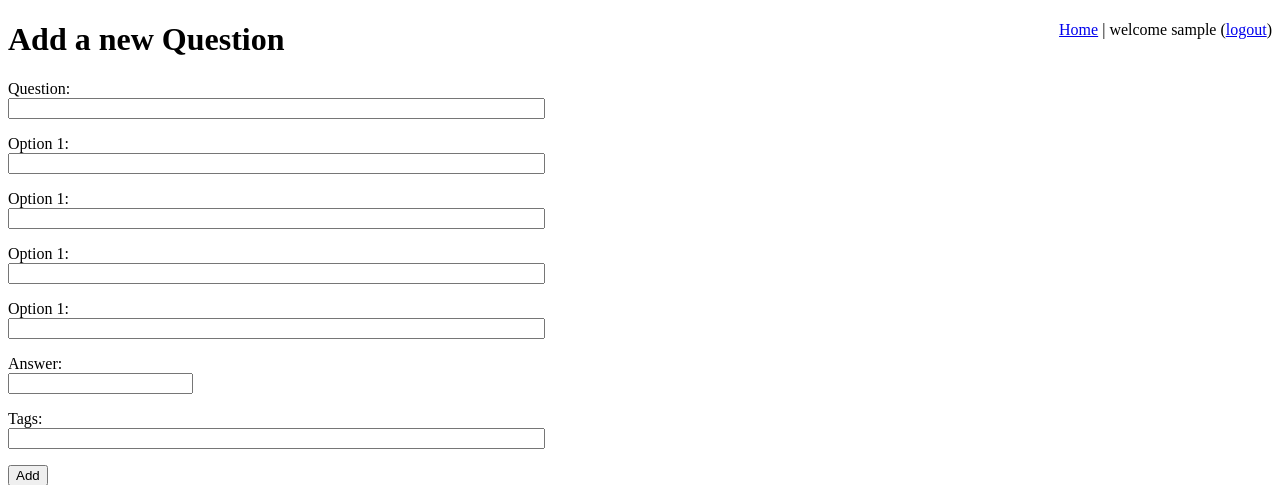
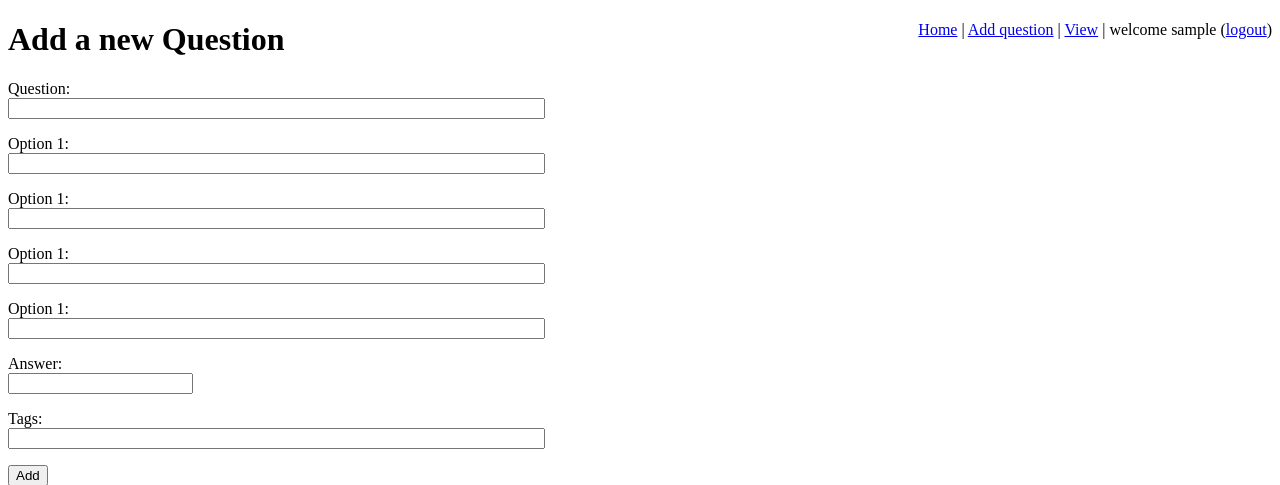
Before and after one commit to tushargosavi/oquiz, a Django app: page /question/add/ in a window 1280 px wide. Shown: the top 485 px of the page. Run offline with Django 3.2, Linux system fonts and the light colour scheme; the visitor is signed in with stand-in values (Sample User, id 1); parts of the project's set-up code (start-up, migrations or seed data) failed here and were passed over.

Commit message:
Added menu in navigation

```diff
--- a/templates/base.html
+++ b/templates/base.html
@@ -10,6 +10,8 @@
     <div id="nav">
       <a href="/">Home</a> |
       {% if user.is_authenticated %}
+         <a href="/question/add">Add question</a> |
+	 <a href="/user/{{ user.username }}/">View</a> |
          welcome {{ user.username }} (<a href="/logout">logout</a>)
       {% else %}
          <a href="/login">login</a> |
--- a/templates/quiz/question_save.html
+++ b/templates/quiz/question_save.html
@@ -2,7 +2,7 @@
 {% block title %}Save Question{% endblock %}
 {% block head %}Add a new Question{% endblock %}
 {% block content %}
-<form method="post">{% csrf_token %}
+<form method="post" action=".">{% csrf_token %}
   {{ form.as_p }}
   <input type="submit" value="Add" />
 </form>
```
